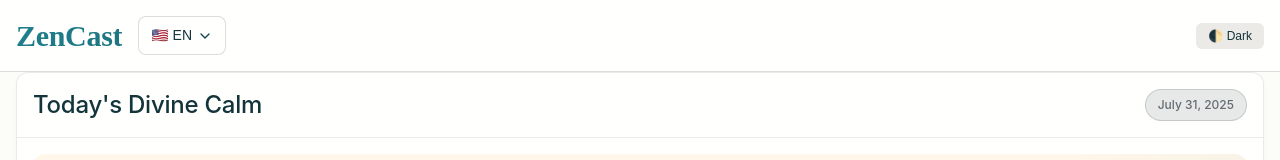
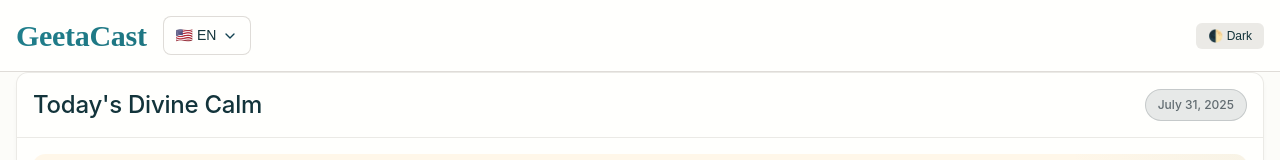
Before and after one commit to tanmay-patil23/ZenCast-Luxury-Mindfulness, a website: page index.html in a window 1280 px wide. Shown: the top 160 px of the page. Drawn offline with Linux system fonts and the light colour scheme; a web font is replaced by a local one.

Commit message:
Update index.html
Name change again

```diff
--- a/index.html
+++ b/index.html
@@ -21,7 +21,7 @@
     <!-- Header -->
     <header class="container header flex justify-between items-center py-16">
       <div class="flex items-center gap-16">
-        <h1 class="brand">ZenCast</h1>
+        <h1 class="brand">GeetaCast</h1>
         <label for="langSelect" class="sr-only">Language</label>
         <select id="langSelect" class="form-control" style="max-width: 120px">
           <option value="en">🇺🇸 EN</option>
```
